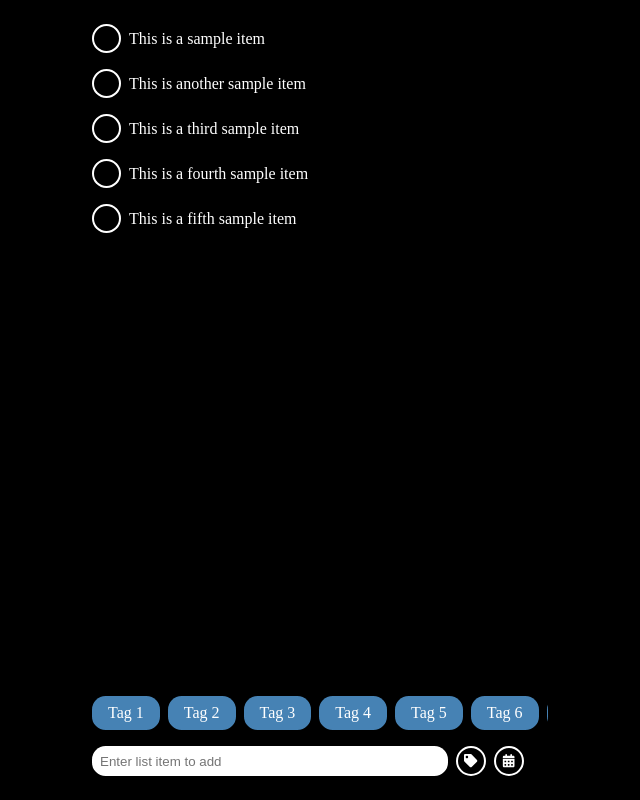
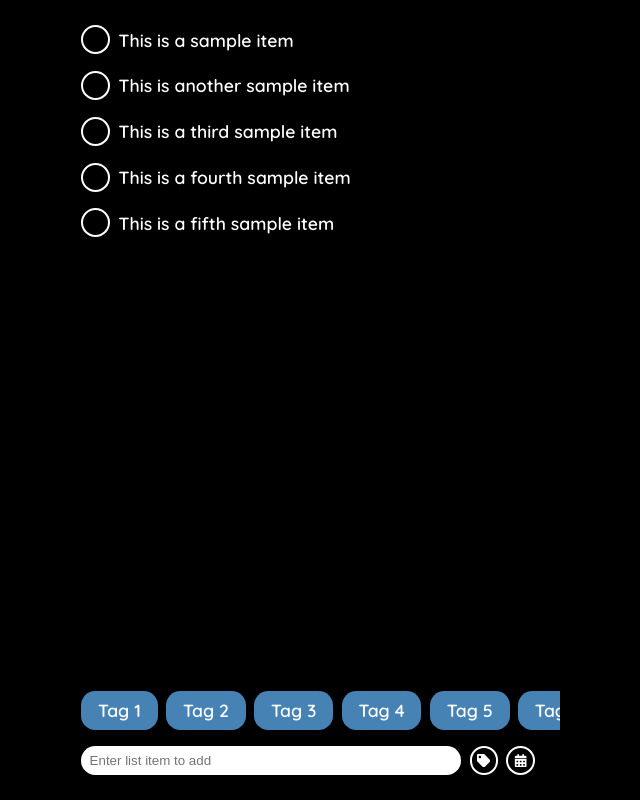
Before and after one commit to dan-smith-tech/osprey, a React (Vite) app in the folder client/: page / in a window 1280 px wide. Shown: the whole page, without its empty margins (332-972 px from the left). Built offline with nearby package versions, Linux system fonts and the light colour scheme; no server answers.

Commit message:
Add font

```diff
--- a/client/src/index.css
+++ b/client/src/index.css
@@ -1,3 +1,9 @@
+@font-face {
+   font-family: "Quicksand";
+   src: url("assets/font.ttf") format("truetype");
+   font-style: normal;
+}
+
 :root {
    --app-width: 30rem;
    --toolbar-height: 5rem;
@@ -27,6 +33,9 @@ html,
 body {
    margin: 0;
    padding: 0;
+   font-family: "Quicksand", serif;
+   font-weight: 600;
+   font-size: 1.05rem;
    color: var(--color-accent);
    background-color: var(--color-background);
 }
```
Also changed, not shown: client/src/assets/font.ttf (added).
